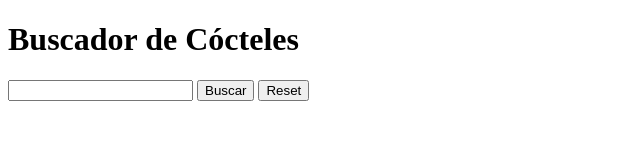
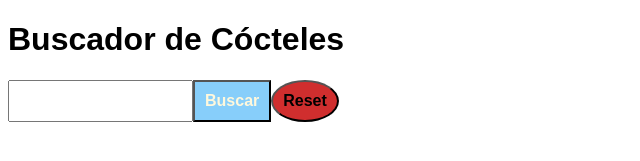
Before and after one commit to Adalab/modulo-2-evaluacion-final-zai-alvarez, a plain HTML site: page index.html in a window 1280 px wide. Shown: the whole page, without its empty margins (0-640 px from the left). Drawn offline with Linux system fonts and the light colour scheme.

Commit message:
some style

```diff
--- a/index.html
+++ b/index.html
@@ -9,15 +9,15 @@
   </head>
   <body>
     <header>
-      <h1>Buscador de Cócteles</h1>
+      <h1 class="title">Buscador de Cócteles</h1>
     </header>
     <main>
       <section class="section">
         <article>
-          <form action="">
+          <form class="form" action="">
             <input type="text" name="input" id="input" />
             <button id="js_search" class="search">Buscar</button>
-            <button class="reset js_reset">Reset</button>
+            <button class="reset js_reset reset">Reset</button>
           </form>
           <p id="notmatching" class="hidden">Not found matching cocktail</p>
           <ul id="js_list_cocktails" class="list"></ul>
--- a/js/main.js
+++ b/js/main.js
@@ -11,24 +11,23 @@ const notMatchingFeedback = document.querySelector('#notmatching');
 // info array fav drinks
 let favorites = [];
 
-
+//Para borrar elementos
 function removeElement(clickedElement, favoriteFoundIndex, clickedCocktailName) {
     favorites.splice(favoriteFoundIndex, 1);
     clickedElement.classList.remove('fav');
     let element = favCocktailList.querySelector(`[data-name=${clickedCocktailName}]`).parentElement;
     element.remove();
-    console.log("remove from favoritos: " + clickedCocktailName);
-    console.log(favorites);
+
 }
-
+//Para añadir más de un favorito
 function AddElementToList(clickedElement, clickedCocktailName) {
     favorites.push(clickedCocktailName);
     clickedElement.classList.add('fav');
-    console.log("añadido a favoritos: " + clickedCocktailName);
-    console.log(favorites);
+    //console.log("añadido a favoritos: " + clickedCocktailName);
+    //console.log(favorites);
     favCocktailList.innerHTML += `<li><div data-name="${clickedCocktailName}">${clickedElement.innerHTML}</div></li>`;
 }
-
+//Para mostrar-ocultar título lista fav
 function SwitchFavouritesHeader() {
     if (favorites.length === 0) {
         favCocktailListHeader.classList.add("hidden");
@@ -41,6 +40,7 @@ function SwitchFavouritesHeader() {
     }
 }
 
+//Para añadir a favoritos
 function AddToFavorites(event) {
 
     const clickedCocktailName = event.currentTarget.getAttribute('data-name');
@@ -50,7 +50,7 @@ function AddToFavorites(event) {
     });
 
 
-    if (favoriteFoundIndex === -1) { //No lo encontró
+    if (favoriteFoundIndex === -1) {
         AddElementToList(event.currentTarget, clickedCocktailName);
 
     } else {
@@ -60,7 +60,7 @@ function AddToFavorites(event) {
 
     listenersFavDrinks();
 }
-
+//Escuchar el evento clic para las bebidas favoritas
 function listenersFavDrinks() {
     const drinks = document.querySelectorAll(".cocktail");
 
@@ -68,8 +68,8 @@ function listenersFavDrinks() {
         item.addEventListener("click", AddToFavorites);
     }
 }
-
-function fetchDataOnSearchClicked(evt) {
+//Para coger los datos de la api
+function handleClick(evt) {
     evt.preventDefault();
     console.log('searched value:' + searchInput.value);
     let url = `https://www.thecocktaildb.com/api/json/v1/1/search.php?s=${searchInput.value}`;
@@ -94,7 +94,8 @@ function fetchDataOnSearchClicked(evt) {
         });
 }
 
-searchButton.addEventListener("click", fetchDataOnSearchClicked);
+//El evento a escuchar
+searchButton.addEventListener("click", handleClick);
 
 //LocalStorage
 
--- a/styles/main.css
+++ b/styles/main.css
@@ -30,3 +30,36 @@
     display:grid;
     grid-template-columns: 50% 50%;
 }
+
+/*desing*/
+.form{
+    display: flex;
+}
+.search{
+    font-size: 16px;
+    padding: 10px;
+    background-color: lightskyblue;
+    color: cornsilk;
+    font-weight: 600;
+    cursor: pointer;
+}
+.search:hover {
+    background-color: aquamarine;
+    color: black;
+
+  }
+.reset{
+    padding: 10px;
+    background-color: rgb(208, 46, 46);
+    border-radius: 50%;
+    font-size: 16px;
+    font-weight: 600;
+    cursor: pointer;
+}
+.reset:hover{
+    background-color: lightcoral;
+    color: white
+}
+.title{
+    font-family: Arial, Helvetica, sans-serif;
+}
```
